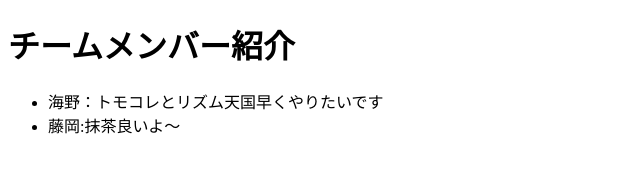
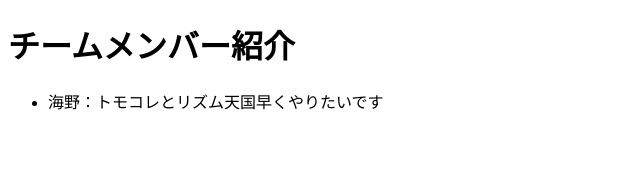
Before and after one commit to 2401368/01091920V2, a plain HTML site: page index.html in a window 1280 px wide. Shown: the whole page, without its empty margins (0-640 px from the left). Drawn offline with Linux system fonts and the light colour scheme.

Commit message:
Update index.html

```diff
--- a/index.html
+++ b/index.html
@@ -10,7 +10,6 @@
     <ul>
         <!-- メンバー紹介をここに追加 -->
          <li>海野：トモコレとリズム天国早くやりたいです</li>
-         <li>藤岡:抹茶良いよ～</li>
     </ul>
 </body>
 </html>
```
